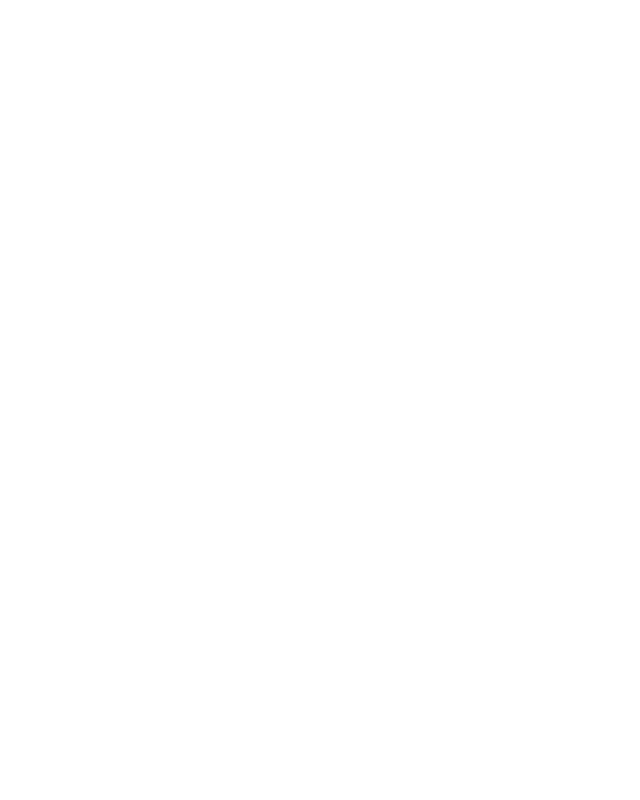
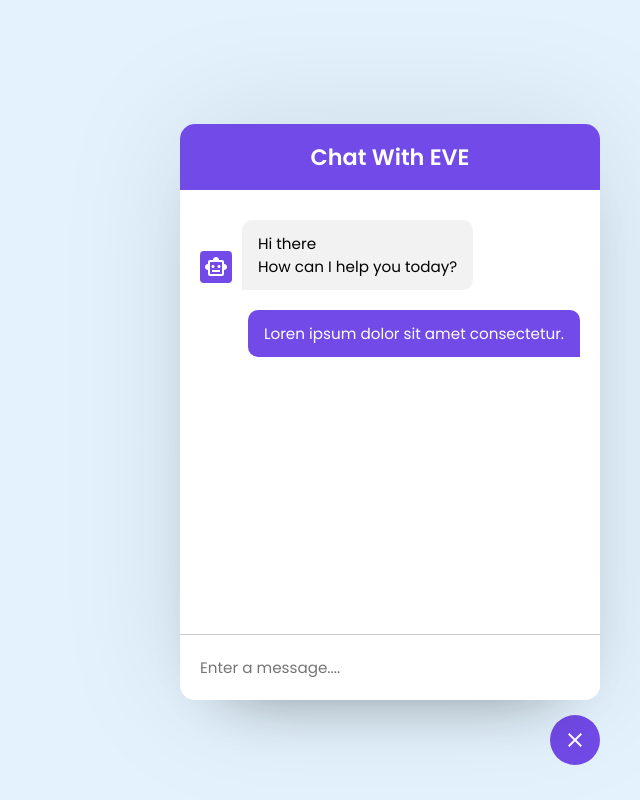
Before and after one commit to srinath0307/CareSupportAI, a Django app: page /chat in a window 1280 px wide. Before the commit the part shown is empty. Shown: the whole page, without its empty margins (640-1280 px from the left). Run offline with Django 4.2, Linux system fonts and the light colour scheme.

Commit message:
chat ui created

```diff
--- /dev/null
+++ b/Medilab/static/Medilab/css/chat.css
@@ -0,0 +1,174 @@
+@import url('https://fonts.googleapis.com/css2?family=Poppins:wght@400;500;600&display=swap');
+*{
+    margin:0;
+    padding:0;
+    box-sizing: border-box;
+    font-family: "Poppins",sans-serif;
+}
+
+body{
+    background: #E3F2FD;
+    display: flex;
+    justify-content: center;
+}
+
+.chatbot-toggler{
+    position: fixed;
+    right:40px;
+    bottom:35px;
+    height:50px;
+    width:50px;
+    border:none;
+    display: flex;
+    align-items: center;
+    justify-content: center;
+    outline:none;
+    cursor:pointer;
+    border-radius: 50%;
+    color:#fff;
+    background: #724ae8;
+}
+
+.chatbot-toggler span{
+    position:absolute;
+}
+.show-chatbot .chatbot-toggler span:first-child,
+.chatbot-toggler span:last-child{
+    opacity:0;
+}
+
+.show-chatbot .chatbot-toggler span:last-child{
+    opacity: 1;
+}
+
+.chatbot{
+    position: fixed;
+    right:40px;
+    bottom: 100px;
+    width: 420px;
+    transform: scale(0.5);
+    opacity: 0;
+    pointer-events: none;
+    overflow: hidden;
+    background:#fff;
+    border-radius: 15px;
+    box-shadow: 0 0 128px 0 rgba(0,0,0,0.1),0 32px 64px -48px rgba(0,0,0,0.5);
+}
+
+.show-chatbot .chatbot{
+    transform: scale(1);
+    opacity: 1;
+    pointer-events: auto;
+}
+
+.chatbot header{
+    background: #724ae8;
+    padding:16px 0;
+    text-align: center;
+    position:relative;
+}
+
+.chatbot header h2{
+    color:#fff;
+    font-size:1.4rem;
+}
+
+.chatbot header span{
+    position:absolute;
+    right:20px;
+    top:50%;
+    color:#fff;
+    cursor:pointer;
+    display: none;
+    transform:translateY(-50%);
+}
+.chatbot .chatbox{
+    height:510px ;
+    overflow-y: auto;
+    padding:30px 20px 70px;
+}
+.chatbox .chat{
+    display: flex;
+}
+
+.chatbox .incoming span{
+    height:32px;
+    width:32px;
+    color:#fff;
+    align-self: flex-end;
+    background: #724ae8;
+    text-align: center;
+    line-height: 32px;
+    border-radius:4px;
+    margin:0 10px 7px 0;
+}
+ .chatbox .outgoing{
+     margin:20px 0;
+     justify-content: flex-end;
+ }
+.chatbox .chat p{
+    color:#fff;
+    font-size: 0.95rem;
+    padding: 12px 16px;
+    border-radius: 10px 10px 0 10px;
+    background: #724ae8;
+}
+
+.chatbox .incoming p{
+    color:#000;
+    background:#f2f2f2;
+    border-radius: 10px 10px 10px 0;
+}
+
+.chatbot .chat-input{
+    position: absolute;
+    bottom:0;
+    width:100%;
+    gap:5px;
+    display: flex;
+    background: #fff;
+    padding:5px 20px;
+    border-top:1px solid #ccc;
+}
+
+.chat-input textarea{
+    height:55px;
+    width:100%;
+    border:none;
+    outline:none;
+    font-size: 0.95rem;
+    resize: none;
+    padding:16px 15px 16px 0;
+}
+
+.chat-input span{
+    align-self: flex-end;
+    height:55px;
+    line-height: 55px;
+    color:#724ae8;
+    font-size:1.35rem;
+    cursor:pointer;
+    visibility: hidden;
+}
+
+.chat-input textarea:valid ~span{
+    visibility: visible;
+}
+
+@media(max-width:470px){
+    .chatbot{
+        right:0;
+        bottom:0;
+        width:100%;
+        height:100%;
+        border-radius:0;
+    }
+
+    .chatbot .chatbox{
+        height:90%;
+    }
+
+    .chatbot header span{
+        display: block;
+    }
+}
--- a/Medilab/templates/Medilab/chat_with_us.html
+++ b/Medilab/templates/Medilab/chat_with_us.html
@@ -1,10 +1,39 @@
-<!DOCTYPE html>
+{% load static %}
+<!doctype html>
 <html lang="en">
 <head>
     <meta charset="UTF-8">
-    <title>CHAT WITH EVE 24/7</title>
+    <meta name="viewport"
+          content="width=device-width, user-scalable=no, initial-scale=1.0, maximum-scale=1.0, minimum-scale=1.0">
+    <meta http-equiv="X-UA-Compatible" content="ie=edge">
+    <title>Chat with Eve</title>
+    <link rel="stylesheet" href="{% static 'Medilab/css/chat.css' %}"/>
+    <link rel="stylesheet"
+          href="https://fonts.googleapis.com/css2?family=Material+Symbols+Outlined:opsz,wght,FILL,GRAD@48,400,0,0"/>
 </head>
-<body>
-
+<body class="show-chatbot">
+<button class="chatbot-toggler">
+    <span class="material-symbols-outlined">mode_comment</span>
+    <span class="material-symbols-outlined">close</span>
+</button>
+<div class="chatbot">
+    <header>
+        <h2>Chat With EVE</h2>
+        <span class="material-symbols-outlined">close</span>
+    </header>
+    <ul class="chatbox">
+        <li class="chat incoming">
+            <span class="material-symbols-outlined">smart_toy</span>
+            <p>Hi there <br> How can I help you today?</p>
+        </li>
+        <li class="chat outgoing">
+            <p>Loren ipsum dolor sit amet consectetur.</p>
+        </li>
+    </ul>
+    <div class="chat-input">
+        <textarea placeholder="Enter a message...." required></textarea>
+        <span id="send-btn" class="material-symbols-outlined">send</span>
+    </div>
+</div>
 </body>
 </html>
```
